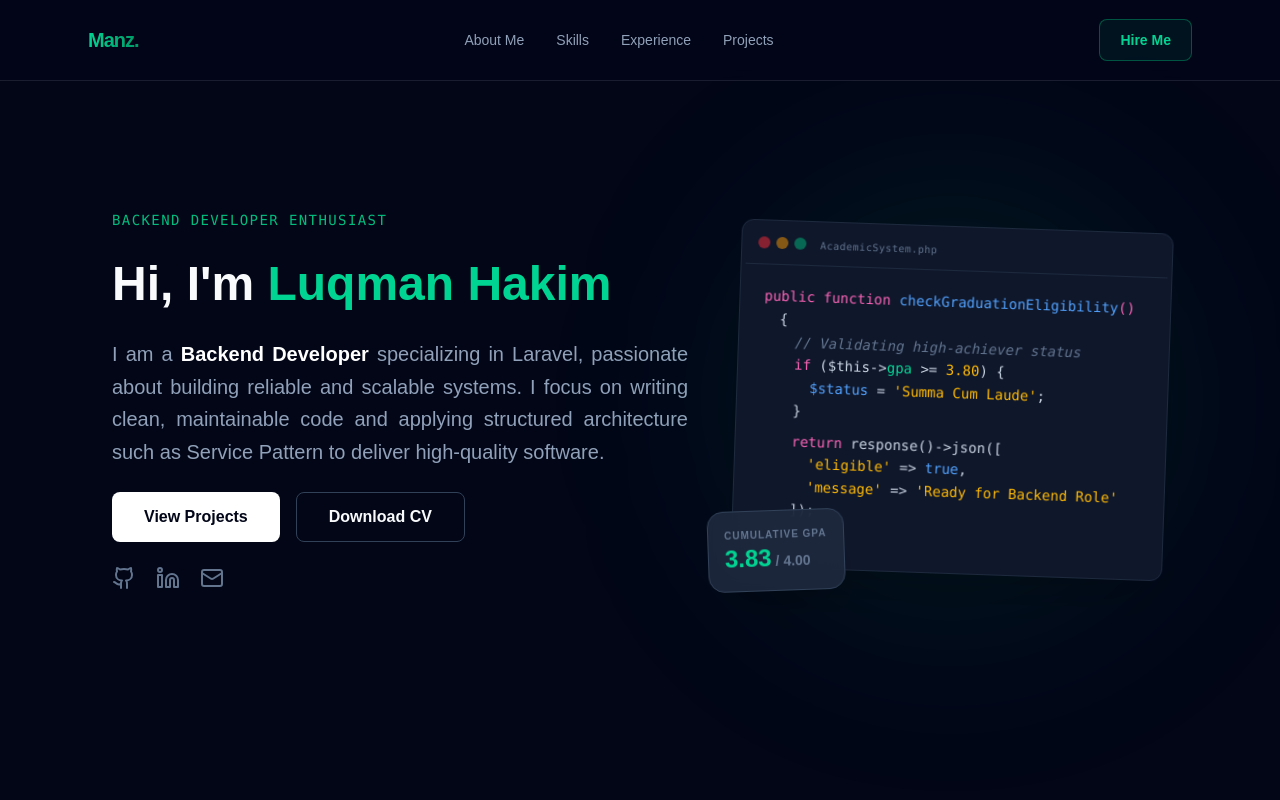
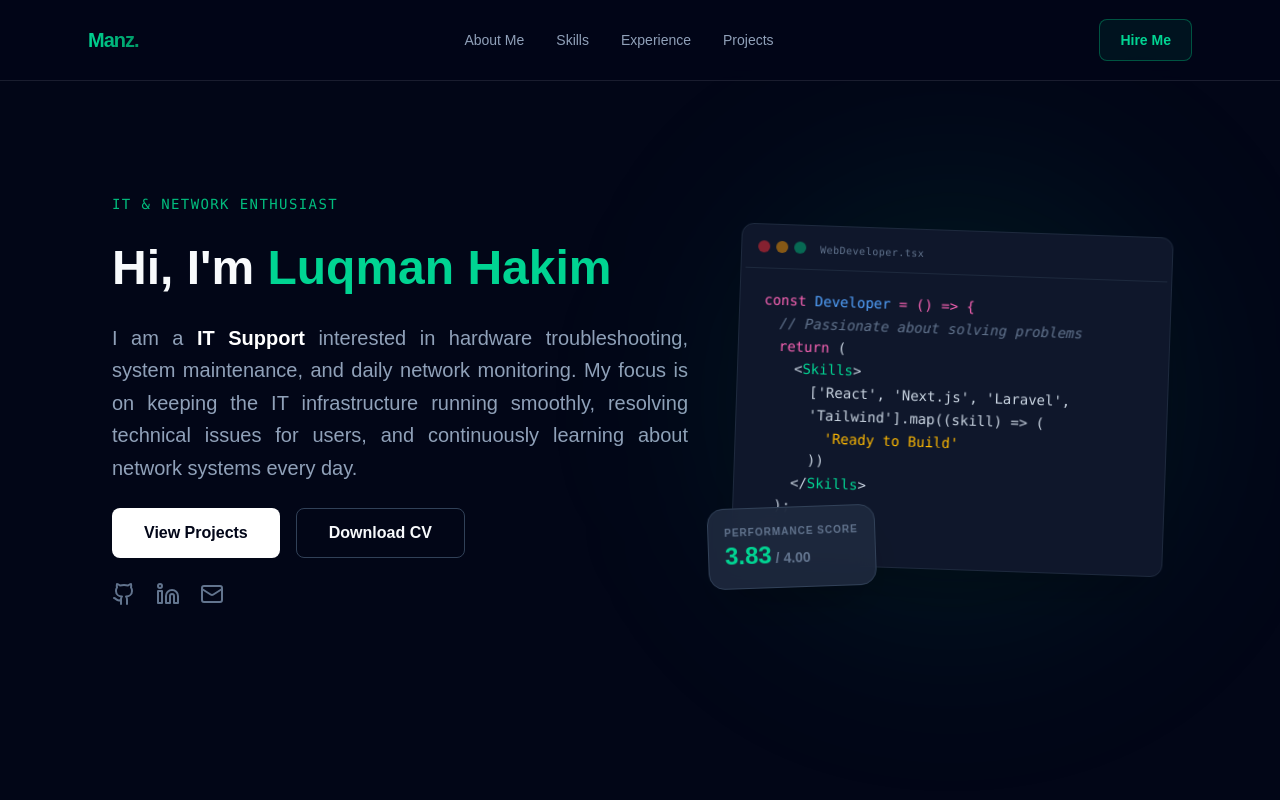
Before and after one commit to Luqman89/luqman-hakim-portofolio, a Next.js app: page / in a window 1280 px wide. Shown: the top 800 px of the page. Built offline with nearby package versions, Linux system fonts and the light colour scheme.

Commit message:
chore: update hero text and experience section to reflect IT Support role

```diff
--- a/app/components/Experince.tsx
+++ b/app/components/Experince.tsx
@@ -1,4 +1,18 @@
 const experiences = [
+  {
+    company: "PT Remala Abadi Tbk",
+    role: "Customer Service NOC",
+    period: "April 2026 – Present",
+    points: [
+      "Managed communications and technical inquiries for corporate (B2B), retail, and government institution (Disdik) clients via VoIP, WhatsApp, and phone.",
+      "Monitored network infrastructure real-time using Zabbix to proactively detect service outages and network degradations.",
+      "Conducted initial troubleshooting on network equipment (OLT/ONT) via Telnet to diagnose and analyze service disruptions",
+      "Analyze the device's technical parameters, including run state and last down cause (such as dying-gasp, LOS, etc.), to ensure the accuracy of outage data",
+      "Administered end-to-end incident ticketing workflows from creation to resolution using the Odoo ticketing platform",
+      "Executed precise escalation procedures by dispatching validated technical issues to the field engineering and technical support teams",
+      "Coordinated closely with technical teams to track issue resolution progress and ensure strict adherence to company Service Level Agreements (SLAs)",
+    ],
+  },
   {
     company: "SMK Binakarya Mandiri",
     role: "Web Developer Intern",
--- a/app/components/Hero.tsx
+++ b/app/components/Hero.tsx
@@ -12,7 +12,7 @@ export default function Hero() {
       {/* KIRI: TEKS */}
       <div className="space-y-6 text-center md:text-left flex flex-col items-center md:items-start">
         <h2 className="text-emerald-500 font-mono tracking-widest uppercase text-sm">
-          Backend Developer Enthusiast
+          IT & Network Enthusiast
         </h2>
         <Reveal>
           <h1 className="text-3xl md:text-5xl font-extrabold leading-tight">
@@ -21,12 +21,11 @@ export default function Hero() {
         </Reveal>
         <Reveal>
           <p className="text-slate-400 text-lg md:text-xl max-w-xl leading-relaxed text-justify">
-            I am a{" "}
-            <span className="text-white font-semibold">Backend Developer</span>{" "}
-            specializing in Laravel, passionate about building reliable and
-            scalable systems. I focus on writing clean, maintainable code and
-            applying structured architecture such as Service Pattern to deliver
-            high-quality software.
+            I am a <span className="text-white font-semibold">IT Support</span>{" "}
+            interested in hardware troubleshooting, system maintenance, and
+            daily network monitoring. My focus is on keeping the IT
+            infrastructure running smoothly, resolving technical issues for
+            users, and continuously learning about network systems every day.
           </p>
         </Reveal>
         <Reveal>
@@ -74,74 +73,61 @@ export default function Hero() {
         </Reveal>
       </div>
 
-      {/* KANAN: VISUAL CODE SNIPPET (Pengganti Foto) */}
+      {/* KANAN: VISUAL CODE SNIPPET */}
       <div className="hidden md:flex flex-1 relative w-full max-w-[500px] aspect-square group items-center justify-center">
-        {/* Dekorasi Cahaya di Belakang */}
+        {/* Dekorasi Cahaya */}
         <div className="absolute inset-0 bg-emerald-500/10 rounded-full blur-[100px] group-hover:bg-emerald-500/20 transition-all duration-700"></div>
 
-        {/* Jendela Kode (Mac Style) */}
+        {/* Jendela Kode */}
         <div className="relative w-full p-1 rounded-xl bg-slate-900 border border-slate-800 shadow-2xl rotate-2 group-hover:rotate-0 transition-all duration-500 transform-gpu">
-          {/* Header Window */}
           <div className="flex gap-1.5 p-3 border-b border-slate-800">
             <div className="w-3 h-3 rounded-full bg-red-500/50"></div>
             <div className="w-3 h-3 rounded-full bg-amber-500/50"></div>
             <div className="w-3 h-3 rounded-full bg-emerald-500/50"></div>
             <span className="ml-2 text-[10px] text-slate-500 font-mono tracking-wider">
-              AcademicSystem.php
+              WebDeveloper.tsx
             </span>
           </div>
 
-          {/* Isi Kode (Laravel Style) */}
           <div className="p-5 font-mono text-xs md:text-sm leading-relaxed overflow-hidden">
             <p className="text-pink-400">
-              public function{" "}
-              <span className="text-blue-400">checkGraduationEligibility</span>
-              ()
+              const <span className="text-blue-400">Developer</span> ={" "}
+              {"() => {"}
             </p>
-            <p className="text-slate-300 ml-4">{"{"}</p>
 
-            {/* Comments wrapped in braces */}
-            <p className="text-slate-500 ml-8 italic">{`// Validating high-achiever status`}</p>
+            <p className="text-slate-500 ml-4 italic">{`// Passionate about solving problems`}</p>
+
+            <p className="text-slate-300 ml-4">
+              <span className="text-pink-400">return</span> (
+            </p>
 
             <p className="text-slate-300 ml-8">
-              <span className="text-pink-400">if</span> ($this-&gt;
-              <span className="text-emerald-400">gpa</span> &gt;={" "}
-              <span className="text-amber-400">3.80</span>) {"{"}
+              &lt;<span className="text-emerald-400">Skills</span>&gt;
             </p>
 
             <p className="text-slate-300 ml-12">
-              <span className="text-blue-400">$status</span> ={" "}
-              <span className="text-amber-400">
-                &apos;Summa Cum Laude&apos;
-              </span>
-              ;
+              {`['React', 'Next.js', 'Laravel', 'Tailwind'].map((skill) => (`}
             </p>
 
-            <p className="text-slate-300 ml-8">{"}"}</p>
+            <p className="text-slate-300 ml-16">
+              <span className="text-amber-400">&apos;Ready to Build&apos;</span>
+            </p>
 
-            <p className="text-pink-400 ml-8 mt-2">
-              return{" "}
-              <span className="text-slate-300">response()-&gt;json([</span>
+            <p className="text-slate-300 ml-12">{`))`}</p>
+
+            <p className="text-slate-300 ml-8">
+              &lt;/<span className="text-emerald-400">Skills</span>&gt;
             </p>
-            <p className="text-slate-300 ml-12">
-              <span className="text-amber-400">&apos;eligible&apos;</span> =&gt;{" "}
-              <span className="text-blue-400">true</span>,
-            </p>
-            <p className="text-slate-300 ml-12">
-              <span className="text-amber-400">&apos;message&apos;</span> =&gt;{" "}
-              <span className="text-amber-400">
-                &apos;Ready for Backend Role&apos;
-              </span>
-            </p>
-            <p className="text-slate-300 ml-8">]);</p>
 
-            <p className="text-slate-300 ml-4">{"}"}</p>
+            <p className="text-slate-300 ml-4">);</p>
+
+            <p className="text-slate-300">{"};"}</p>
           </div>
 
-          {/* Floating Badge GPA (Cumulative) */}
+          {/* Floating Badge */}
           <div className="absolute -bottom-6 -left-6 bg-slate-800/90 backdrop-blur-md border border-slate-700 p-4 rounded-2xl shadow-2xl rotate-[-4deg] group-hover:rotate-0 transition-transform duration-500">
             <p className="text-[10px] text-slate-500 uppercase font-black tracking-widest">
-              Cumulative GPA
+              Performance Score
             </p>
             <p className="text-2xl font-bold text-emerald-400">
               3.83<span className="text-slate-500 text-sm"> / 4.00</span>
--- a/app/layout.tsx
+++ b/app/layout.tsx
@@ -15,21 +15,25 @@ const geistMono = Geist_Mono({
 });
 
 export const metadata: Metadata = {
-  title: "Luqman Hakim | Backend Developer Portfolio",
+  title: "Luqman Hakim | Web Developer Portfolio",
   description:
-    "Professional Backend Engineer specializing in Laravel, PHP, and MySQL. Experienced in building scalable systems and secure API services.",
+    "Professional Web Developer specializing in modern web technologies like Laravel, React, and Next.js. Building seamless, high-performance, and scalable digital experiences.",
   keywords: [
     "Luqman Hakim",
+    "Web Developer",
+    "Fullstack Developer",
+    "Frontend Developer",
     "Backend Developer",
     "Laravel Developer",
-    "Web Developer Indonesia",
+    "React Developer",
+    "Next.js Developer Indonesia",
     "Software Engineer",
   ],
   authors: [{ name: "Luqman Hakim" }],
   openGraph: {
-    title: "Luqman Hakim | Backend Developer Portfolio",
+    title: "Luqman Hakim | Web Developer Portfolio",
     description:
-      "Building reliable system architecture and scalable backend services with Laravel.",
+      "Transforming ideas into high-performance web applications with modern tech stacks.",
     url: "https://portofolio-kamu.com",
     siteName: "Luqman Hakim Portfolio",
     images: [
@@ -45,8 +49,9 @@ export const metadata: Metadata = {
   },
   twitter: {
     card: "summary_large_image",
-    title: "Luqman Hakim | Backend Developer Portfolio",
-    description: "Backend Developer specializing in Laravel & TDD",
+    title: "Luqman Hakim | Web Developer Portfolio",
+    description:
+      "Web Developer specializing in Laravel, React, and Modern Web Architecture",
     images: ["/Luqman-Hakim.png"],
   },
   robots: {
```
Also changed, not shown: 1 other file (tests, documents, lock files or other folders).
